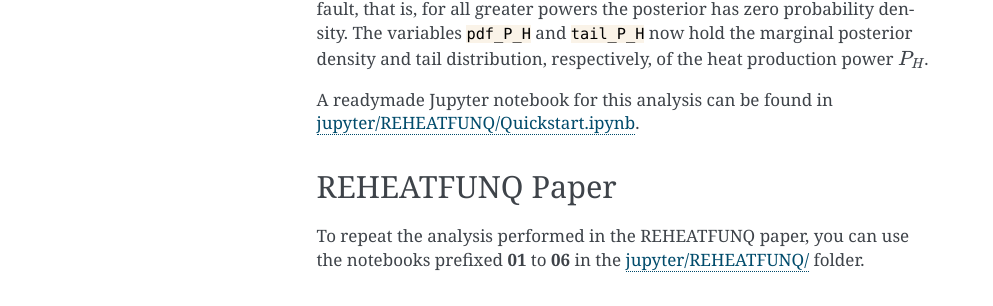
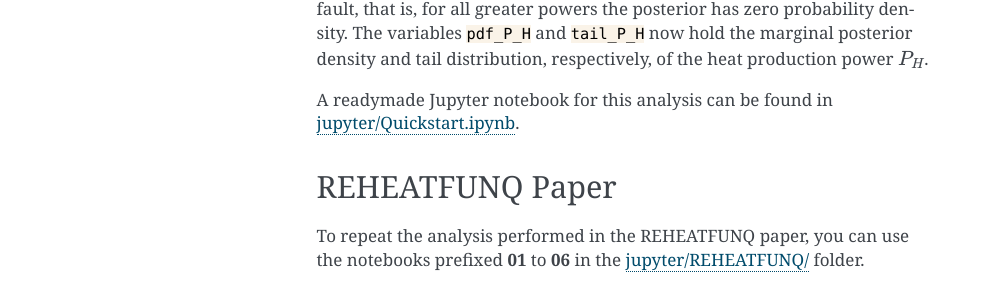
Before and after one commit to mjziebarth/REHEATFUNQ, a Sphinx documentation site: the page built from docs/usage/quickstart.rst, in a window 1280 px wide. Shown: the part 1478-1784 px from the top of the page, without its empty margins (148-1141 px from the left). Built offline with Sphinx 7.4.7, drawn with Linux system fonts in a browser that asks for light colours.

Commit message:
Fix link.

```diff
--- a/docs/usage/quickstart.rst
+++ b/docs/usage/quickstart.rst
@@ -77,8 +77,8 @@
 production power :math:`P_H`.
 
 A readymade Jupyter notebook for this analysis can be found in
-`jupyter/REHEATFUNQ/Quickstart.ipynb
-<https://github.com/mjziebarth/REHEATFUNQ/blob/master/jupyter/REHEATFUNQ/Quickstart.ipynb>`_.
+`jupyter/Quickstart.ipynb
+<https://github.com/mjziebarth/REHEATFUNQ/blob/master/jupyter/Quickstart.ipynb>`_.
 
 
 REHEATFUNQ Paper
```
